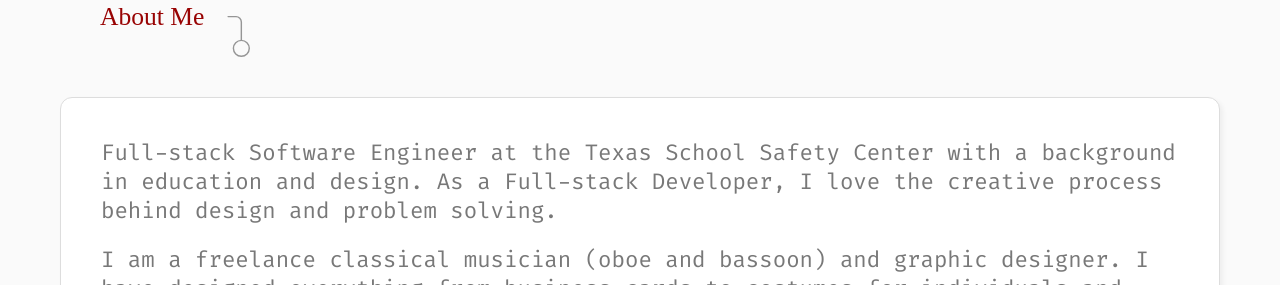
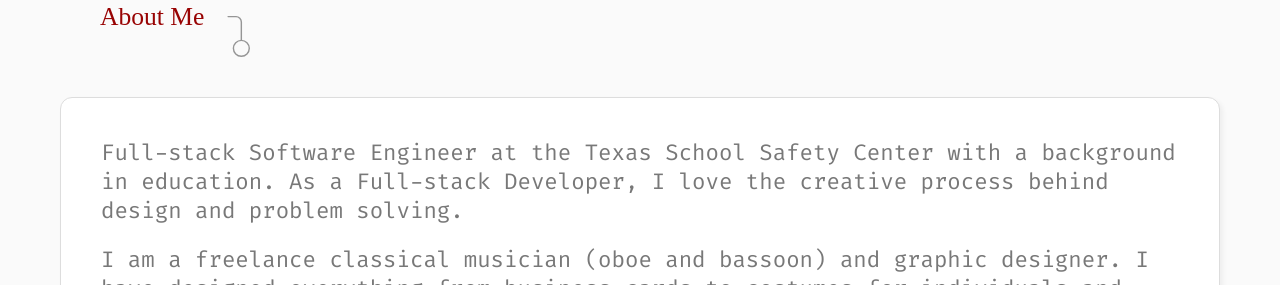
Before and after one commit to jdhawks2132/hawksdev, a React (Create React App) app: page / in a window 1280 px wide. Shown: the part 840-1125 px from the top of the page. Built offline with nearby package versions, Linux system fonts and the light colour scheme.

Commit message:
updating about paragraph pt 2

```diff
--- a/src/pages/about/About.js
+++ b/src/pages/about/About.js
@@ -13,7 +13,7 @@ function About() {
 			<div className='about-content'>
 				<p>
 					Full-stack Software Engineer at the Texas School Safety Center with a
-					background in education and design. As a Full-stack Developer, I love
+					background in education. As a Full-stack Developer, I love
 					the creative process behind design and problem solving.
 				</p>
 				<p>
```
